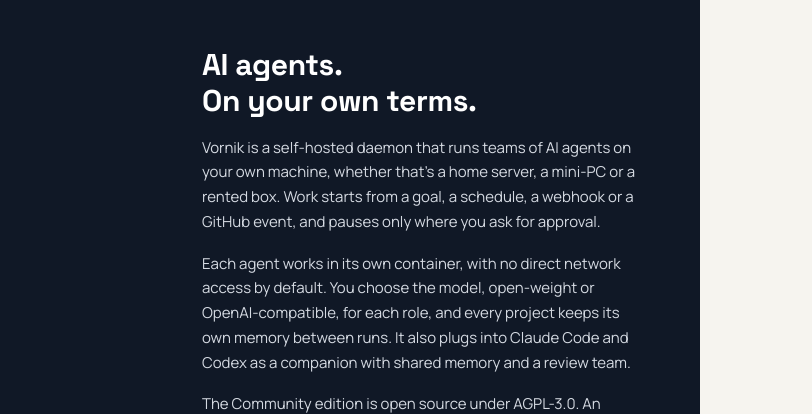
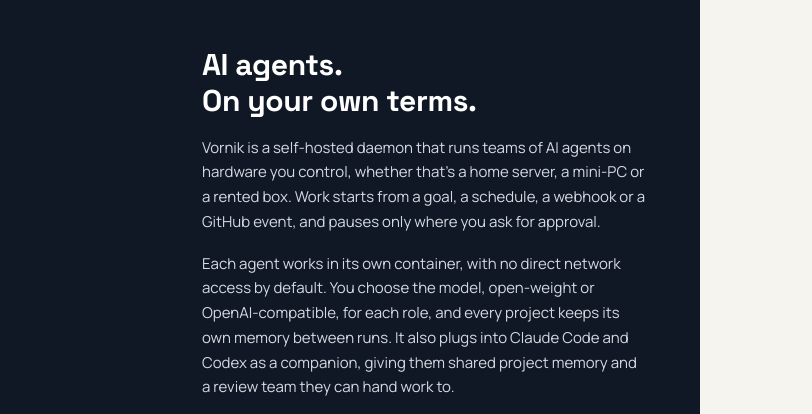
Before and after one commit to EaseIT-cz/easeit-site, a plain HTML site: page index.html in a window 1280 px wide. Shown: the part 1300-1714 px from the top of the page, 468-1280 px from the left. Drawn offline with Linux system fonts and the light colour scheme.

Commit message:
Tighten Meet Vornik copy after companion review
Co-Authored-By: Claude Sonnet 5.5 <noreply@anthropic.com>

```diff
--- a/index.html
+++ b/index.html
@@ -62,8 +62,8 @@
         </div>
         <div class="project-details">
           <h3>AI agents.<br>On your own terms.</h3>
-          <p>Vornik is a self-hosted daemon that runs teams of AI agents on your own machine, whether that’s a home server, a mini-PC or a rented box. Work starts from a goal, a schedule, a webhook or a GitHub event, and pauses only where you ask for approval.</p>
-          <p>Each agent works in its own container, with no direct network access by default. You choose the model, open-weight or OpenAI-compatible, for each role, and every project keeps its own memory between runs. It also plugs into Claude Code and Codex as a companion with shared memory and a review team.</p>
+          <p>Vornik is a self-hosted daemon that runs teams of AI agents on hardware you control, whether that’s a home server, a mini-PC or a rented box. Work starts from a goal, a schedule, a webhook or a GitHub event, and pauses only where you ask for approval.</p>
+          <p>Each agent works in its own container, with no direct network access by default. You choose the model, open-weight or OpenAI-compatible, for each role, and every project keeps its own memory between runs. It also plugs into Claude Code and Codex as a companion, giving them shared project memory and a review team they can hand work to.</p>
           <p>The Community edition is open source under AGPL-3.0. An Enterprise edition adds clustering, SSO, an admin suite and commercial support.</p>
           <ul class="project-facts" aria-label="Vornik features"><li>Self-hosted</li><li>Open core, AGPL-3.0</li><li>Any model</li><li>Persistent memory</li></ul>
         </div>
```
